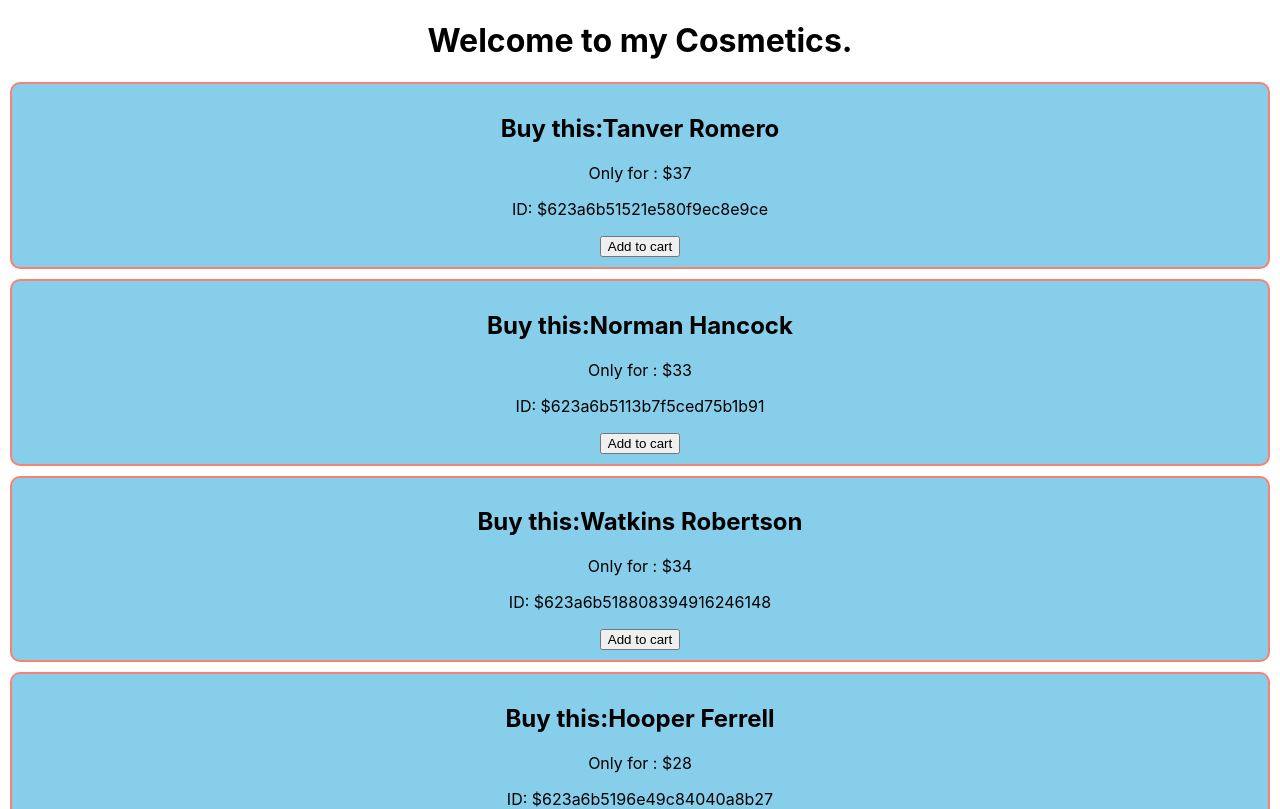
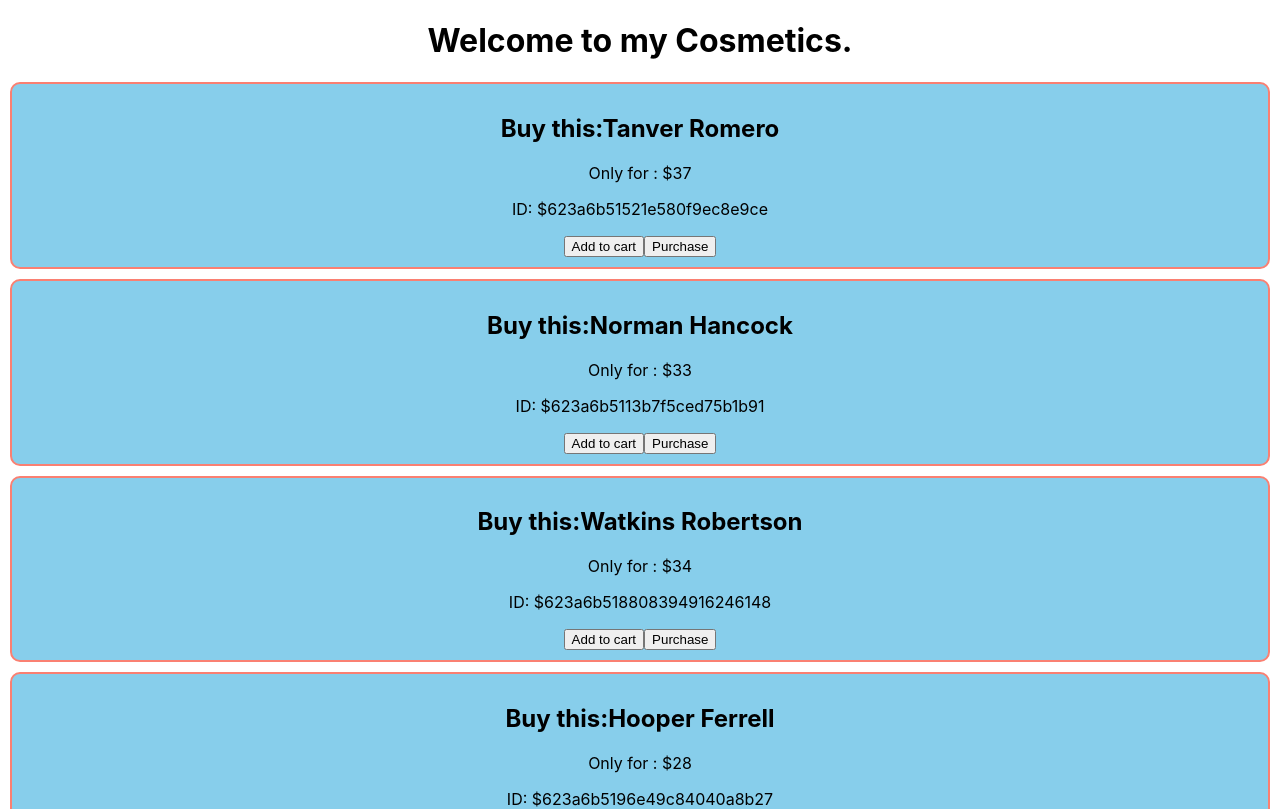
Before and after one commit to tanverrana/react-storage-and-handeler, a React (Create React App) app: page / in a window 1280 px wide. Shown: the top 809 px of the page. Built offline with nearby package versions, Linux system fonts and the light colour scheme.

Commit message:
arrow function on click

```diff
--- a/src/components/Cosmetic/Cosmetic.js
+++ b/src/components/Cosmetic/Cosmetic.js
@@ -17,6 +17,7 @@ const Cosmetic = (props) => {
             <p>Only for : ${age}</p>
             <p>ID: ${_id}</p>
             <button onClick={addToCartWithParam}>Add to cart</button>
+            <button onClick={() => addToCart(_id)}>Purchase</button>
         </div>
     );
 };
```
